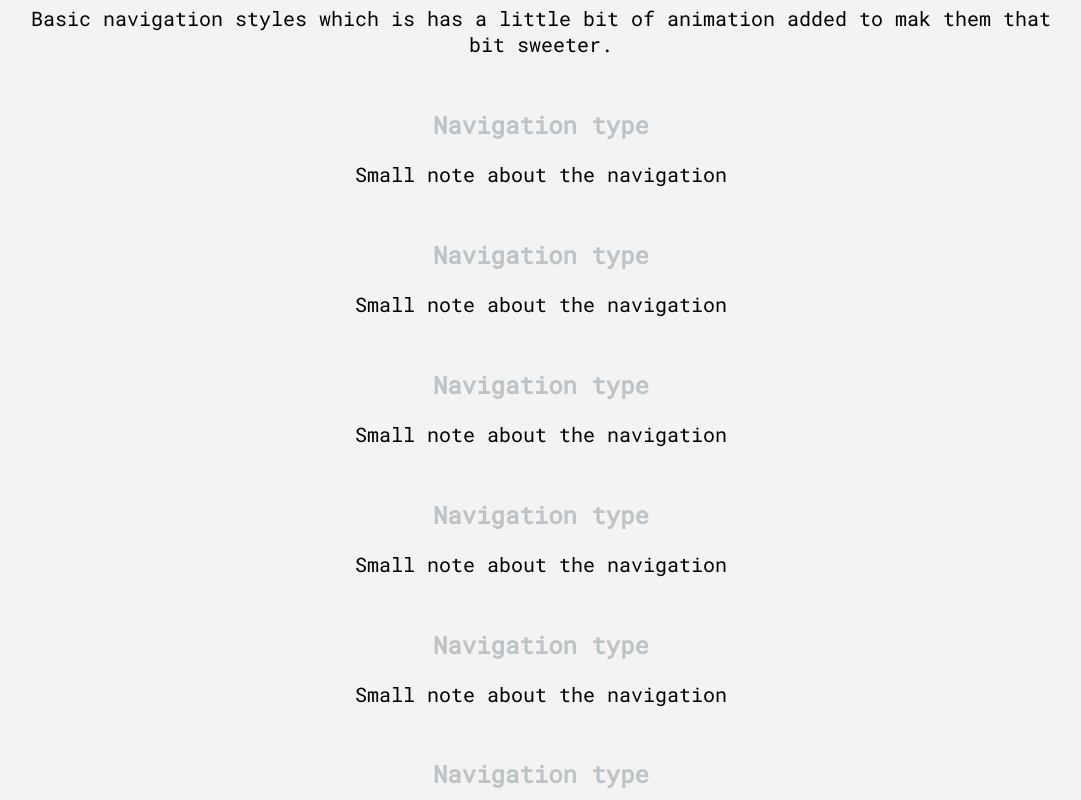
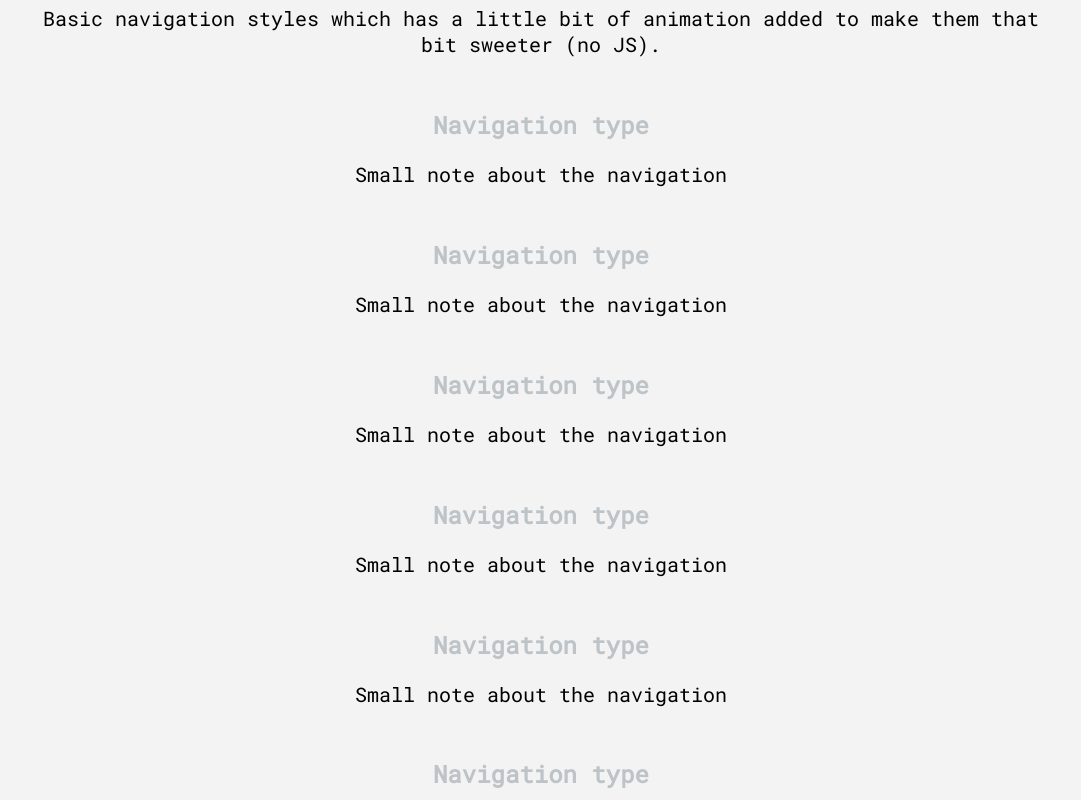
Before and after one commit to nthnwlsn/nav-prototype, a plain HTML site: page index.html in a window 1280 px wide. Shown: the top 800 px of the page, without its empty margins (99-1180 px from the left). Drawn offline with Linux system fonts and the light colour scheme.

Commit message:
Add files via upload
Spelling mistakes amended

```diff
--- a/index.html
+++ b/index.html
@@ -17,7 +17,7 @@
 
       <div class="block">
         <a href="nav-1.html" target="_blank"><h2>Plain and simple</h2></a>
-        <p>Basic navigation styles which is has a little bit of animation added to mak them that bit sweeter.</p>
+        <p>Basic navigation styles which has a little bit of animation added to make them that bit sweeter (no JS).</p>
       </div>
 
       <div class="block">
```
